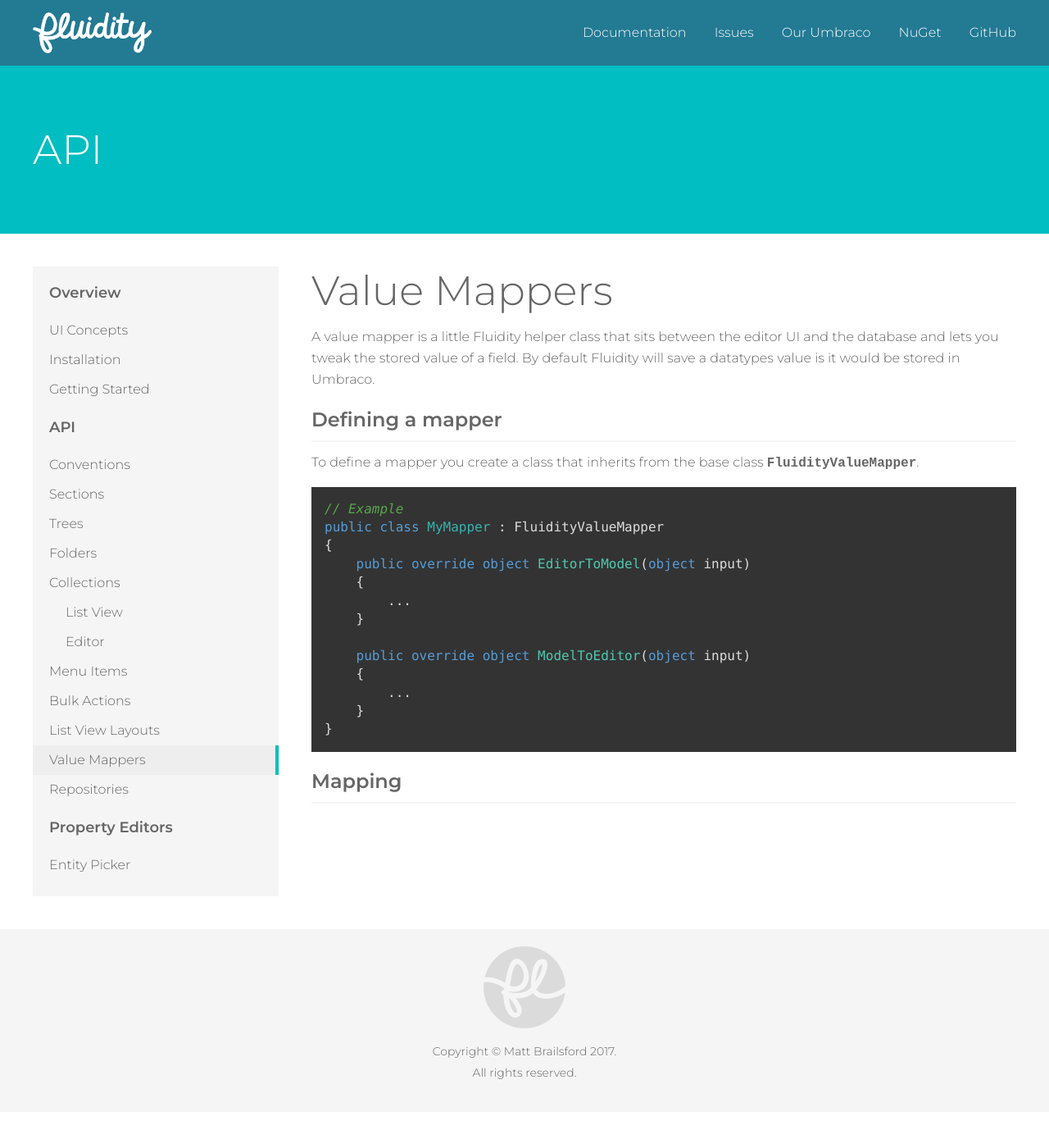
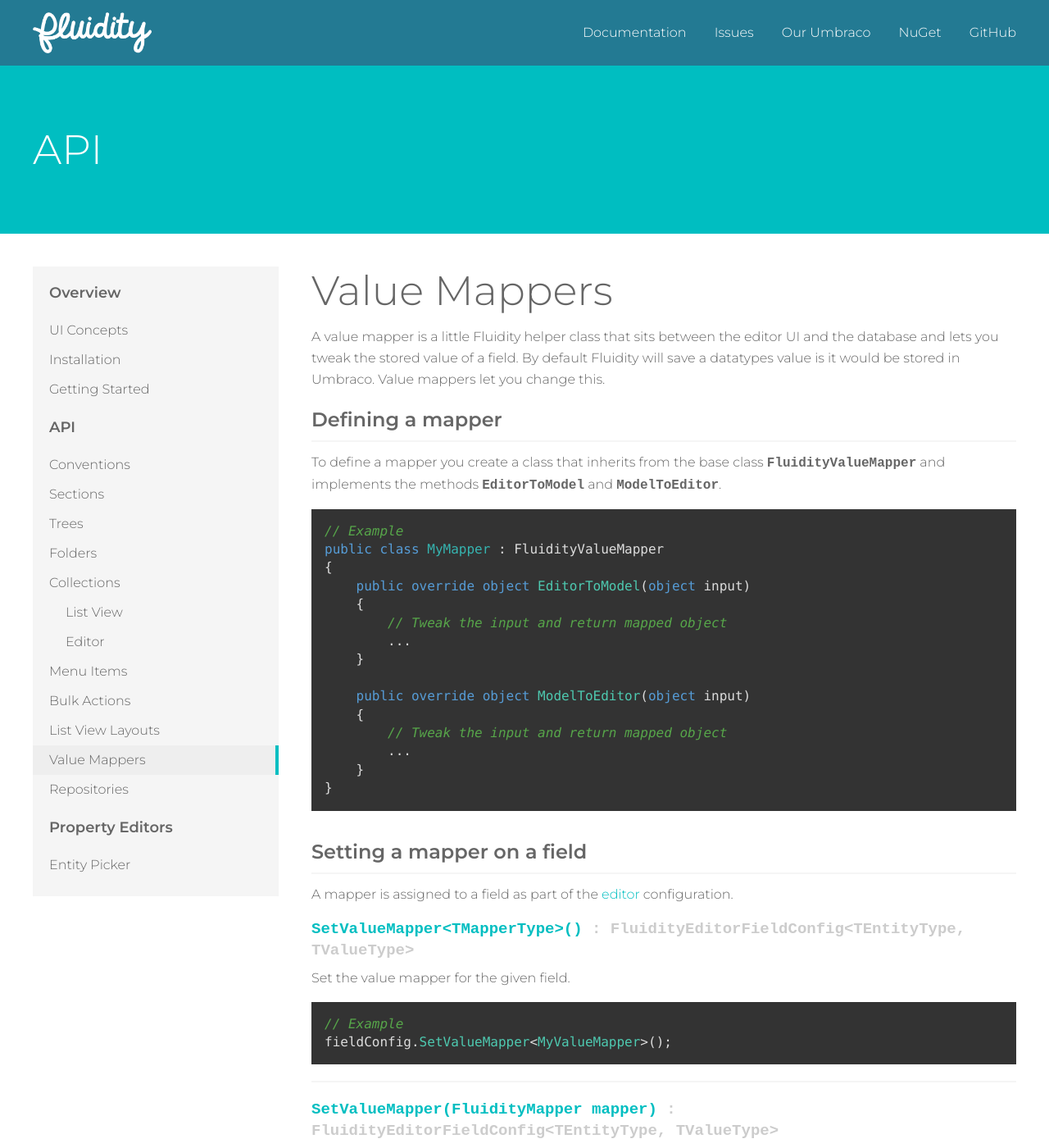
Before and after one commit to mattbrailsford/umbraco-fluidity, a Jekyll site: the page built from docs/_pages/02-api-07-value-mappers.md, in a window 1280 px wide and 1400 px high. Shown: the whole window at 82% size. Built offline with Jekyll 4.4.1, drawn with Linux system fonts in a browser that asks for light colours; some of the changed text lies outside the part shown.

Commit message:
Value mappers docs

`````diff
--- a/docs/_pages/02-api-07-value-mappers.md
+++ b/docs/_pages/02-api-07-value-mappers.md
@@ -5,11 +5,11 @@ title: Value Mappers
 permalink: /api/value-mappers/index.html
 ---
 
-A value mapper is a little Fluidity helper class that sits between the editor UI and the database and lets you tweak the stored value of a field. By default Fluidity will save a datatypes value is it would be stored in Umbraco.
+A value mapper is a little Fluidity helper class that sits between the editor UI and the database and lets you tweak the stored value of a field. By default Fluidity will save a datatypes value is it would be stored in Umbraco. Value mappers let you change this.
 
 ### Defining a mapper
 
-To define a mapper you create a class that inherits from the base class `FluidityValueMapper`.
+To define a mapper you create a class that inherits from the base class `FluidityValueMapper` and implements the methods `EditorToModel` and `ModelToEditor`.
 
 ````csharp
 // Example
@@ -17,14 +17,41 @@ public class MyMapper : FluidityValueMapper
 {
     public override object EditorToModel(object input)
     {
+        // Tweak the input and return mapped object
         ...
     }
 
     public override object ModelToEditor(object input)
     {
+        // Tweak the input and return mapped object
         ...
     }
 }
 ````
 
-### Mapping
+### Setting a mapper on a field
+{: .mt}
+
+A mapper is assigned to a field as part of the [editor]({{ site.baseurl }}/api/collections/editor/) configuration.
+
+#### SetValueMapper&lt;TMapperType&gt;() *: FluidityEditorFieldConfig&lt;TEntityType, TValueType&gt;*
+{: .signature}
+
+Set the value mapper for the given field.
+
+````csharp
+// Example
+fieldConfig.SetValueMapper<MyValueMapper>();
+````
+
+---
+
+#### SetValueMapper(FluidityMapper mapper) *: FluidityEditorFieldConfig&lt;TEntityType, TValueType&gt;*
+{: .signature}
+
+Set the value mapper for the given field.
+
+````csharp
+// Example
+fieldConfig.SetValueMapper(new MyValueMapper());
+````
`````
